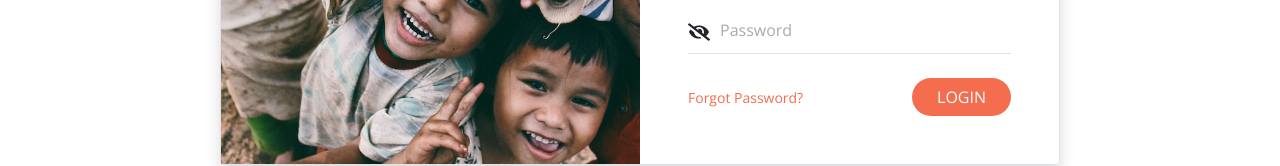
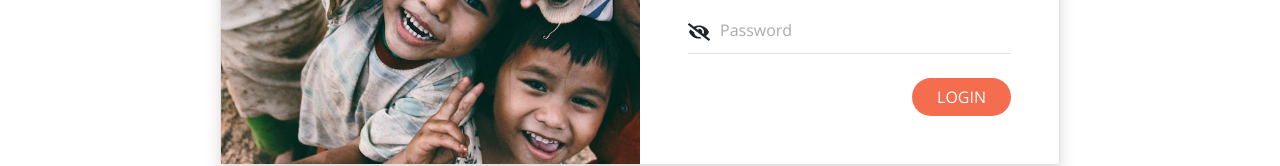
Before and after one commit to kankuro12/fyp-donation-frontend, a React (Create React App) app: page /login in a window 1280 px wide. Shown: the part 385-551 px from the top of the page. Built offline with nearby package versions, Linux system fonts and the light colour scheme; a web font is replaced by a local one.

Commit message:
data managed

```diff
--- a/src/page/auth/login.js
+++ b/src/page/auth/login.js
@@ -94,8 +94,8 @@
                                                         <span className="position-absolute icon"> <FaEyeSlash size={22} /> </span>
                                                         <input type="password" name="password" className="border-0 border-bottom w-100" placeholder="Password" />
                                                     </div>
-                                                    <div className="d-flex align-items-center justify-content-between pt-2">
-                                                        <a className="linkFlare" href="#"><small>Forgot Password?</small></a>
+                                                    <div className="d-flex align-items-center justify-content-end pt-2">
+                                                        {/* <a className="linkFlare" href="#"><small>Forgot Password?</small></a> */}
                                                         <button className="btn btn-accent px-4 rounded-pill">LOGIN</button>
                                                     </div>
                                                 </form>
```
